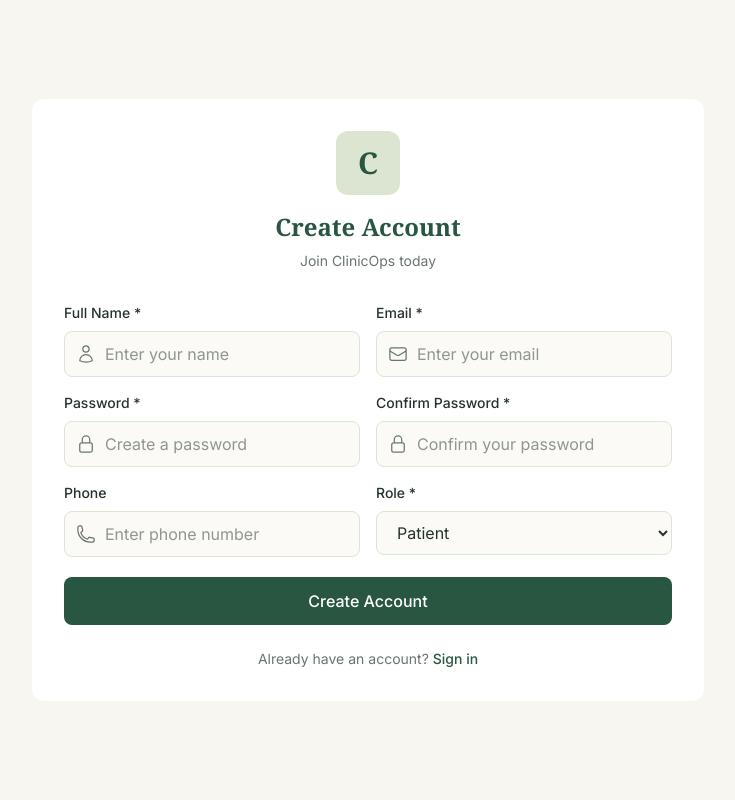
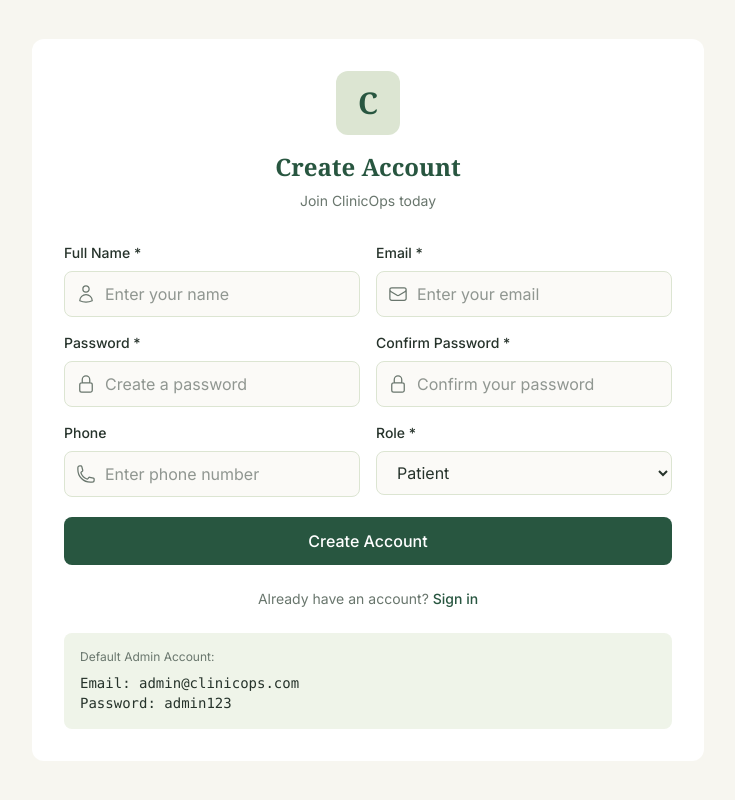
Before and after one commit to Yukta062006/ClinicOpsAgent, a React (Vite) app: page /signup in a window 1280 px wide. Shown: the whole page, without its empty margins (272-1007 px from the left). Built offline with nearby package versions, Linux system fonts and the light colour scheme.

Commit message:
fix: Fix signup and login - proper auth flow, role-based redirects, admin info

```diff
--- a/src/pages/Login.tsx
+++ b/src/pages/Login.tsx
@@ -1,4 +1,4 @@
-import React, { useState } from 'react'
+import React, { useState, useEffect } from 'react'
 import { useNavigate } from 'react-router-dom'
 import { EnvelopeIcon, LockClosedIcon, UserIcon } from '@heroicons/react/24/outline'
 import { apiAuth } from '../utils/api'
@@ -9,6 +9,14 @@ export default function Login() {
   const [isLoading, setIsLoading] = useState(false)
   const [error, setError] = useState('')
   const navigate = useNavigate()
+
+  // Redirect to dashboard if already logged in
+  useEffect(() => {
+    const token = localStorage.getItem('clinicops_token')
+    if (token) {
+      navigate('/dashboard')
+    }
+  }, [navigate])
 
   const handleSubmit = async (e: React.FormEvent) => {
     e.preventDefault()
@@ -22,7 +30,21 @@ export default function Login() {
         const { token, user } = response.data
         localStorage.setItem('clinicops_token', token)
         localStorage.setItem('clinicops_user', JSON.stringify(user))
-        navigate('/dashboard')
+
+        // Redirect based on role
+        switch (user.role) {
+          case 'doctor':
+            navigate('/doctor-dashboard')
+            break
+          case 'frontdesk':
+            navigate('/front-desk')
+            break
+          case 'patient':
+            navigate('/patient-dashboard')
+            break
+          default:
+            navigate('/dashboard')
+        }
       } else {
         setError(response.error || 'Login failed. Please check your credentials.')
       }
@@ -103,10 +125,17 @@ export default function Login() {
         <div className="mt-6 text-center">
           <p className="text-sm text-text-secondary">
             Don't have an account?{' '}
-            <a href="#" className="text-forest-green font-medium hover:text-green-600 transition-colors">
+            <a href="/signup" className="text-forest-green font-medium hover:text-green-600 transition-colors">
               Sign up
             </a>
           </p>
+        </div>
+
+        {/* Admin Info */}
+        <div className="mt-6 p-4 bg-light-green rounded-lg">
+          <p className="text-xs text-text-secondary mb-2">Default Admin Account:</p>
+          <p className="text-sm text-text-primary font-mono">Email: admin@clinicops.com</p>
+          <p className="text-sm text-text-primary font-mono">Password: admin123</p>
         </div>
       </div>
     </div>
--- a/src/pages/Signup.tsx
+++ b/src/pages/Signup.tsx
@@ -1,6 +1,6 @@
 import React, { useState } from 'react'
 import { useNavigate } from 'react-router-dom'
-import { EnvelopeIcon, LockClosedIcon, UserIcon, PhoneIcon, briefcaseIcon } from '@heroicons/react/24/outline'
+import { EnvelopeIcon, LockClosedIcon, UserIcon, PhoneIcon } from '@heroicons/react/24/outline'
 import { apiAuth } from '../utils/api'
 
 export default function Signup() {
@@ -207,6 +207,13 @@ export default function Signup() {
             </a>
           </p>
         </div>
+
+        {/* Admin Info */}
+        <div className="mt-6 p-4 bg-light-green rounded-lg">
+          <p className="text-xs text-text-secondary mb-2">Default Admin Account:</p>
+          <p className="text-sm text-text-primary font-mono">Email: admin@clinicops.com</p>
+          <p className="text-sm text-text-primary font-mono">Password: admin123</p>
+        </div>
       </div>
     </div>
   )
```
